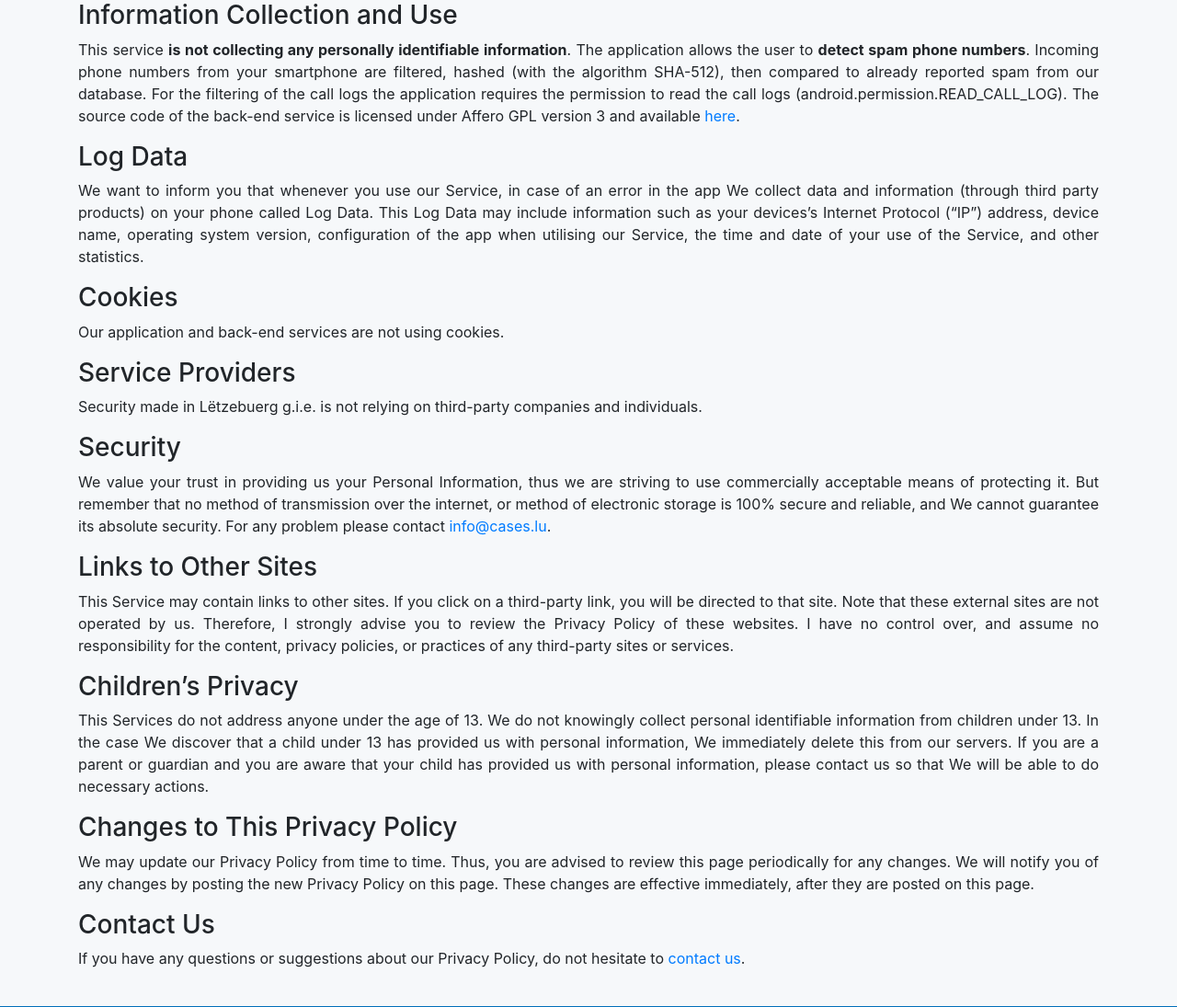
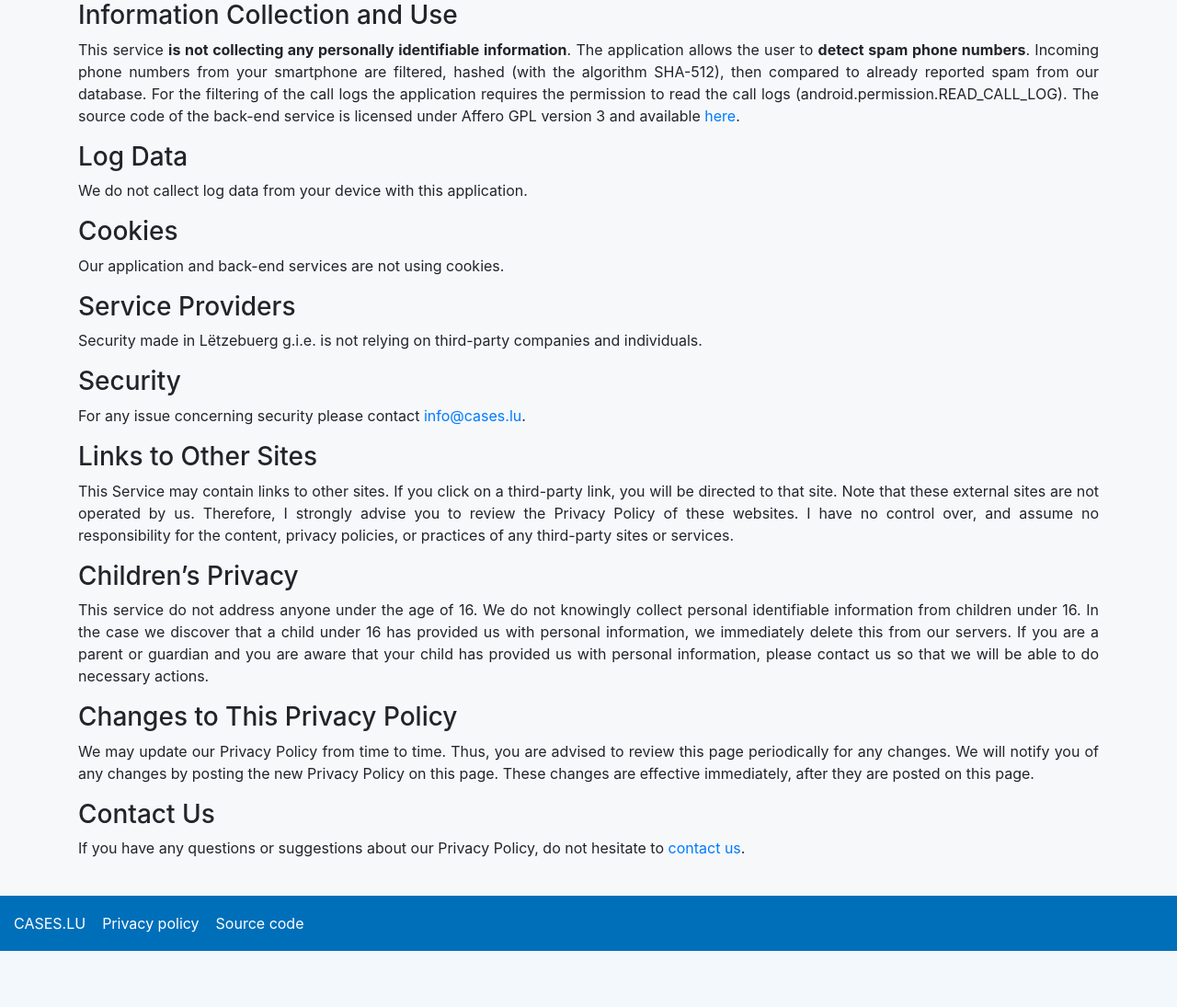
Before and after one commit to NC3-LU/TACOS-server, a Python web app: template src/web/templates/privacy.html in a window 1280 px wide. Shown: the part 416-1511 px from the top of the page at 92% size. After the commit the page ends 1450 px from the top, so only its background shows below. Run offline with Jinja, Linux system fonts and the light colour scheme; the template is opened without the code that fills it, so the values that code supplies are empty; some libraries are stand-ins or nearby versions.

Commit message:
chg: [template] mimor updates the the loayout and privacy page.

```diff
--- a/src/web/templates/layout.html
+++ b/src/web/templates/layout.html
@@ -4,7 +4,7 @@
     {% block head %}
     <meta charset="utf-8">
     <meta name="viewport" content="width=device-width, initial-scale=1.0" />
-    <meta name="description" content="TACOS back-end services" />
+    <meta name="description" content="TACOS by CASES.LU" />
     <link rel="author" type="text/plain"  href="{{ url_for('human')  }}" />
     <link rel="icon" type="image/x-icon" href="{{ url_for('static', filename='img/favicon.ico') }}" />
     <link rel="apple-touch-icon" sizes="152x152" href="{{ url_for('static', filename='img/apple-touch-icon.png') }}">
@@ -19,7 +19,7 @@
     <script src="{{ url_for('static', filename='npm_components/popper.js/dist/umd/popper.min.js') }}"></script>
     <script src="{{ url_for('static', filename='npm_components/bootstrap/dist/js/bootstrap.min.js') }}"></script>
     <script src="{{ url_for('static', filename='npm_components/bootstrap-select/dist/js/bootstrap-select.min.js') }}"></script>
-    <title>TACOS back-end services</title>
+    <title>TACOS by CASES.LU</title>
     {% endblock %}
 </head>
 {% block page_body %}
@@ -27,7 +27,7 @@
     {% block main_menu %}
         <nav class="navbar navbar-expand-lg navbar-dark bg-MOSP-blue">
             <a class="navbar-brand" href="/">TACOS</a>
-            <!-- <a class="navbar-brand" href="/"><img src="{{ url_for('static', filename='img/logo.png') }}" width="120px" alt="TACOS back-end services" title="TACOS back-end services" /></a> -->
+            <!-- <a class="navbar-brand" href="/"><img src="{{ url_for('static', filename='img/logo.png') }}" width="120px" alt="TACOS by CASES.LU" title="TACOS by CASES.LU" /></a> -->
             <button class="navbar-toggler" type="button" data-toggle="collapse" data-target="#navbarSupportedContent" aria-controls="navbarSupportedContent" aria-expanded="false" aria-label="Toggle navigation">
                 <span class="navbar-toggler-icon"></span>
             </button>
@@ -70,8 +70,8 @@
                 <a href="https://www.cases.lu">CASES.LU</a>
                 &nbsp;&nbsp;
                 <a href="{{ url_for('privacy') }}">{{ _('Privacy policy') }}</a>
-		 &nbsp;&nbsp;
-		<a href="https://github.com/CASES-LU/server">Source code</a>
+                &nbsp;&nbsp;
+                <a href="https://github.com/CASES-LU/TACOS-server">Source code</a>
             </div>
         </div>
     </div>
--- a/src/web/templates/privacy.html
+++ b/src/web/templates/privacy.html
@@ -20,15 +20,11 @@
                 <b>detect spam phone numbers</b>. Incoming phone numbers from your smartphone are filtered, hashed (with the algorithm SHA-512), then
                 compared to already reported spam from our database.
                 For the filtering of the call logs the application requires the permission to read the call logs (android.permission.READ_CALL_LOG).
-                The source code of the back-end service is licensed under Affero GPL version 3 and available <a href="https://github.com/CASES-LU/TACOS-server/">here</a>.
+                The source code of the back-end service is licensed under Affero GPL version 3 and available <a href="https://github.com/CASES-LU/TACOS-server">here</a>.
                 </p>
 
             <h3>Log Data</h3>
-            <p class="text-justify">We want to inform you that whenever you use our Service, in case of an error in the app We collect
-                data and information (through third party products) on your phone called Log Data. This Log Data
-                may include information such as your devices’s Internet Protocol (“IP”) address, device name,
-                operating system version, configuration of the app when utilising our Service, the time and date
-                of your use of the Service, and other statistics.</p>
+            <p class="text-justify">We do not callect log data from your device with this application.</p>
 
             <h3>Cookies</h3>
             <p class="text-justify">Our application and back-end services are not using cookies.</p>
@@ -37,10 +33,7 @@
             <p class="text-justify">Security made in Lëtzebuerg g.i.e. is not relying on third-party companies and individuals.</p>
 
             <h3>Security</h3>
-            <p class="text-justify">We value your trust in providing us your Personal Information, thus we are striving to use
-                commercially acceptable means of protecting it. But remember that no method of transmission over
-                the internet, or method of electronic storage is 100% secure and reliable, and We cannot
-                guarantee its absolute security. For any problem please contact <a href="mailto:info@cases.lu">info@cases.lu</a>.</p>
+            <p class="text-justify">For any issue concerning security please contact <a href="mailto:info@cases.lu">info@cases.lu</a>.</p>
 
             <h3>Links to Other Sites</h3>
             <p class="text-justify">This Service may contain links to other sites. If you click on a third-party link, you will be
@@ -50,11 +43,11 @@
                 sites or services.</p>
 
             <h3>Children’s Privacy</h3>
-            <p class="text-justify">This Services do not address anyone under the age of 13. We do not knowingly collect personal
-                identifiable information from children under 13. In the case We discover that a child under 13
-                has provided us with personal information, We immediately delete this from our servers. If you
+            <p class="text-justify">This service do not address anyone under the age of 16. We do not knowingly collect personal
+                identifiable information from children under 16. In the case we discover that a child under 16
+                has provided us with personal information, we immediately delete this from our servers. If you
                 are a parent or guardian and you are aware that your child has provided us with personal
-                information, please contact us so that We will be able to do necessary actions.</p>
+                information, please contact us so that we will be able to do necessary actions.</p>
 
             <h3>Changes to This Privacy Policy</h3>
             <p class="text-justify">We may update our Privacy Policy from time to time. Thus, you are advised to review this page
```
